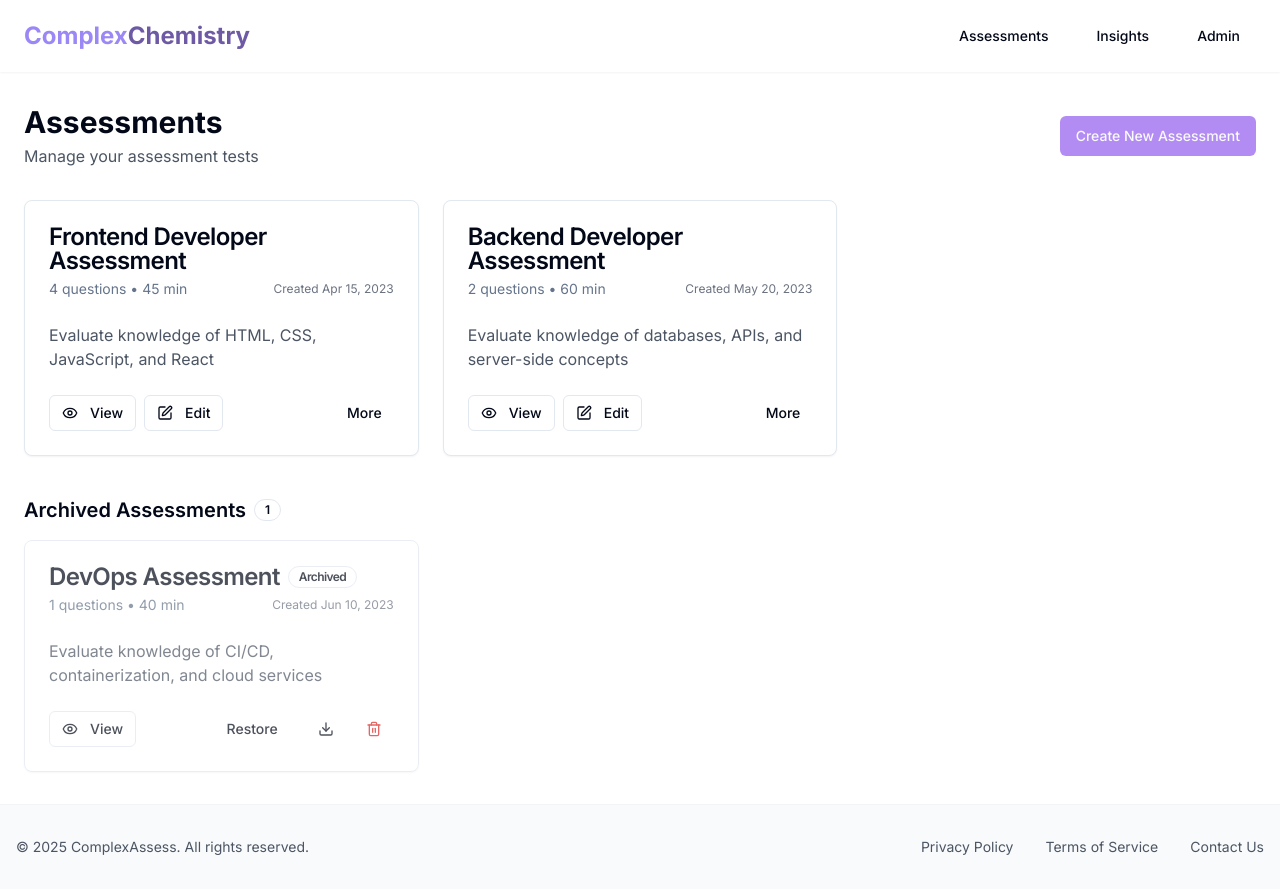
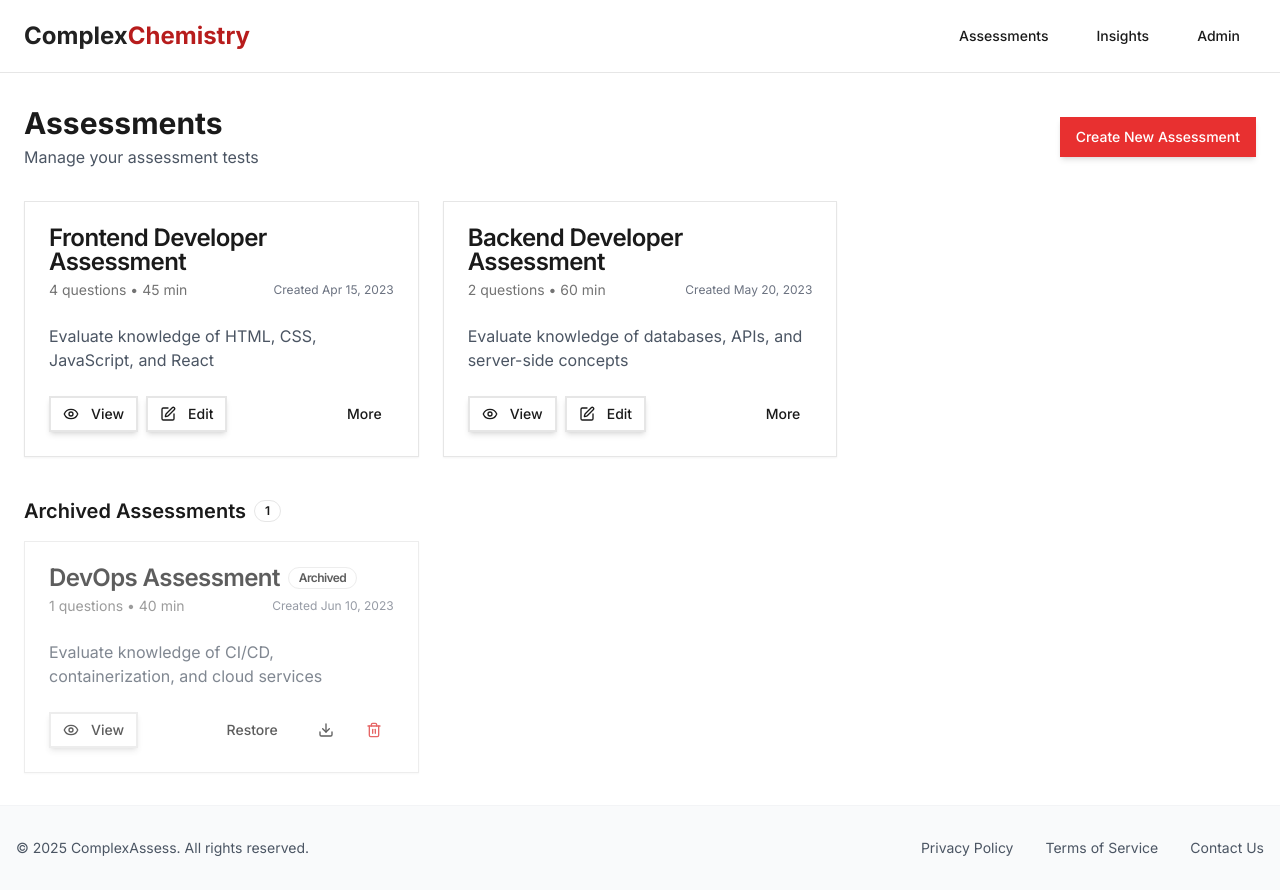
Before and after one commit to marceckosage/complex-interview-insight, a React (Vite) app: page /assessments in a window 1280 px wide. Built offline with nearby package versions, Linux system fonts and the light colour scheme.

Commit message:
Implement UI components

```diff
--- a/src/components/Header.tsx
+++ b/src/components/Header.tsx
@@ -7,14 +7,14 @@ export default function Header() {
   const navigate = useNavigate();
 
   return (
-    <header className="w-full bg-white shadow-sm py-4 sticky top-0 z-20">
+    <header className="w-full bg-background border-b border-border py-4 sticky top-0 z-20">
       <div className="container mx-auto flex justify-between items-center px-4 md:px-6">
         <div className="flex items-center">
           <h1
             onClick={() => navigate("/")}
-            className="text-xl md:text-2xl font-bold text-brand-purple cursor-pointer"
+            className="text-xl md:text-2xl font-bold text-brand-gray cursor-pointer"
           >
-            Complex<span className="text-brand-dark-purple">Chemistry</span>
+            Complex<span className="text-brand-dark-red">Chemistry</span>
           </h1>
         </div>
 
--- a/src/components/MobileNavMenu.tsx
+++ b/src/components/MobileNavMenu.tsx
@@ -9,7 +9,7 @@ import {
   SheetTitle,
   SheetTrigger
 } from "@/components/ui/sheet";
-import { Menu, Sparkles, Zap, HeartHandshake, Settings } from "lucide-react";
+import { Menu, Calendar, Home, Inbox, Search, Settings } from "lucide-react";
 
 export function MobileNavMenu() {
   const navigate = useNavigate();
@@ -28,10 +28,10 @@ export function MobileNavMenu() {
           <span className="sr-only">Toggle menu</span>
         </Button>
       </SheetTrigger>
-      <SheetContent side="left" className="w-[85vw] max-w-sm">
+      <SheetContent side="left" className="w-[85vw] max-w-sm border-r">
         <SheetHeader className="mb-6">
-          <SheetTitle className="text-2xl font-bold text-brand-purple">
-            Complex<span className="text-brand-dark-purple">Chemistry</span>
+          <SheetTitle className="text-2xl font-bold text-brand-gray">
+            Complex<span className="text-brand-dark-red">Chemistry</span>
           </SheetTitle>
         </SheetHeader>
         <nav className="flex flex-col space-y-4">
@@ -40,24 +40,24 @@ export function MobileNavMenu() {
             className="justify-start text-left h-12 px-4"
             onClick={() => handleNavigation("/")}
           >
-            <Sparkles className="mr-3 h-5 w-5" />
-            Home
+            <Home className="mr-3 h-5 w-5" />
+            <span>Home</span>
           </Button>
           <Button
             variant="ghost"
             className="justify-start text-left h-12 px-4"
             onClick={() => handleNavigation("/assessments")}
           >
-            <Zap className="mr-3 h-5 w-5" />
-            Assessments
+            <Calendar className="mr-3 h-5 w-5" />
+            <span>Assessments</span>
           </Button>
           <Button
             variant="ghost"
             className="justify-start text-left h-12 px-4"
             onClick={() => handleNavigation("/results")}
           >
-            <HeartHandshake className="mr-3 h-5 w-5" />
-            Insights
+            <Inbox className="mr-3 h-5 w-5" />
+            <span>Insights</span>
           </Button>
           <Button
             variant="ghost"
@@ -65,7 +65,7 @@ export function MobileNavMenu() {
             onClick={() => handleNavigation("/admin")}
           >
             <Settings className="mr-3 h-5 w-5" />
-            Admin
+            <span>Admin</span>
           </Button>
         </nav>
       </SheetContent>
--- a/src/components/ui/button.tsx
+++ b/src/components/ui/button.tsx
@@ -1,3 +1,4 @@
+
 import * as React from "react"
 import { Slot } from "@radix-ui/react-slot"
 import { cva, type VariantProps } from "class-variance-authority"
@@ -5,24 +6,24 @@ import { cva, type VariantProps } from "class-variance-authority"
 import { cn } from "@/lib/utils"
 
 const buttonVariants = cva(
-  "inline-flex items-center justify-center gap-2 whitespace-nowrap rounded-md text-sm font-medium ring-offset-background transition-colors focus-visible:outline-none focus-visible:ring-2 focus-visible:ring-ring focus-visible:ring-offset-2 disabled:pointer-events-none disabled:opacity-50 [&_svg]:pointer-events-none [&_svg]:size-4 [&_svg]:shrink-0",
+  "inline-flex items-center justify-center gap-2 whitespace-nowrap text-sm font-medium transition-colors focus-visible:outline-none focus-visible:ring-2 focus-visible:ring-ring focus-visible:ring-offset-2 disabled:pointer-events-none disabled:opacity-50 [&_svg]:pointer-events-none [&_svg]:size-4 [&_svg]:shrink-0",
   {
     variants: {
       variant: {
-        default: "bg-primary text-primary-foreground hover:bg-primary/90",
+        default: "bg-primary text-primary-foreground hover:brightness-110 shadow-md hover:shadow-lg active:translate-y-0.5",
         destructive:
-          "bg-destructive text-destructive-foreground hover:bg-destructive/90",
+          "bg-destructive text-destructive-foreground hover:brightness-110 shadow-md hover:shadow-lg active:translate-y-0.5",
         outline:
-          "border border-input bg-background hover:bg-accent hover:text-accent-foreground",
+          "border-2 border-input bg-background hover:bg-accent hover:text-accent-foreground shadow-md hover:shadow-lg active:translate-y-0.5",
         secondary:
-          "bg-secondary text-secondary-foreground hover:bg-secondary/80",
-        ghost: "hover:bg-accent hover:text-accent-foreground",
+          "bg-secondary text-secondary-foreground hover:brightness-95 shadow-md hover:shadow-lg active:translate-y-0.5",
+        ghost: "hover:bg-secondary hover:text-secondary-foreground",
         link: "text-primary underline-offset-4 hover:underline",
       },
       size: {
         default: "h-10 px-4 py-2",
-        sm: "h-9 rounded-md px-3",
-        lg: "h-11 rounded-md px-8",
+        sm: "h-9 px-3",
+        lg: "h-11 px-8",
         icon: "h-10 w-10",
       },
     },
--- a/src/index.css
+++ b/src/index.css
@@ -8,82 +8,82 @@
 @layer base {
   :root {
     --background: 0 0% 100%;
-    --foreground: 222.2 84% 4.9%;
+    --foreground: 0 0% 10%;
 
     --card: 0 0% 100%;
-    --card-foreground: 222.2 84% 4.9%;
+    --card-foreground: 0 0% 10%;
 
     --popover: 0 0% 100%;
-    --popover-foreground: 222.2 84% 4.9%;
+    --popover-foreground: 0 0% 10%;
 
-    --primary: 262 80% 75%;
-    --primary-foreground: 210 40% 98%;
+    --primary: 0 80% 55%;
+    --primary-foreground: 0 0% 100%;
 
-    --secondary: 260 40% 96.1%;
-    --secondary-foreground: 222.2 47.4% 11.2%;
+    --secondary: 0 0% 96%;
+    --secondary-foreground: 0 0% 10%;
 
-    --muted: 210 40% 96.1%;
-    --muted-foreground: 215.4 16.3% 46.9%;
+    --muted: 0 0% 96%;
+    --muted-foreground: 0 0% 45%;
 
-    --accent: 262 80% 95%;
-    --accent-foreground: 222.2 47.4% 11.2%;
+    --accent: 120 40% 45%;
+    --accent-foreground: 0 0% 100%;
 
-    --destructive: 0 84.2% 60.2%;
-    --destructive-foreground: 210 40% 98%;
+    --destructive: 0 84% 60%;
+    --destructive-foreground: 0 0% 100%;
 
-    --border: 214.3 31.8% 91.4%;
-    --input: 214.3 31.8% 91.4%;
-    --ring: 262 80% 75%;
+    --border: 0 0% 90%;
+    --input: 0 0% 90%;
+    --ring: 0 80% 55%;
 
-    --radius: 0.5rem;
+    --radius: 0;
 
     --sidebar-background: 0 0% 98%;
-    --sidebar-foreground: 240 5.3% 26.1%;
-    --sidebar-primary: 240 5.9% 10%;
+    --sidebar-foreground: 0 0% 15%;
+    --sidebar-primary: 0 0% 10%;
     --sidebar-primary-foreground: 0 0% 98%;
-    --sidebar-accent: 240 4.8% 95.9%;
-    --sidebar-accent-foreground: 240 5.9% 10%;
-    --sidebar-border: 220 13% 91%;
-    --sidebar-ring: 217.2 91.2% 59.8%;
+    --sidebar-accent: 0 0% 95%;
+    --sidebar-accent-foreground: 0 0% 10%;
+    --sidebar-border: 0 0% 90%;
+    --sidebar-ring: 0 80% 55%;
   }
 
   .dark {
-    --background: 222.2 84% 4.9%;
-    --foreground: 210 40% 98%;
+    --background: 0 0% 10%;
+    --foreground: 0 0% 98%;
 
-    --card: 222.2 84% 4.9%;
-    --card-foreground: 210 40% 98%;
+    --card: 0 0% 10%;
+    --card-foreground: 0 0% 98%;
 
-    --popover: 222.2 84% 4.9%;
-    --popover-foreground: 210 40% 98%;
+    --popover: 0 0% 10%;
+    --popover-foreground: 0 0% 98%;
 
-    --primary: 262 80% 75%;
-    --primary-foreground: 222.2 47.4% 11.2%;
+    --primary: 0 70% 55%;
+    --primary-foreground: 0 0% 100%;
 
-    --secondary: 217.2 32.6% 17.5%;
-    --secondary-foreground: 210 40% 98%;
+    --secondary: 0 0% 15%;
+    --secondary-foreground: 0 0% 98%;
 
-    --muted: 217.2 32.6% 17.5%;
-    --muted-foreground: 215 20.2% 65.1%;
+    --muted: 0 0% 15%;
+    --muted-foreground: 0 0% 65%;
 
-    --accent: 262 50% 30%;
-    --accent-foreground: 210 40% 98%;
+    --accent: 120 40% 35%;
+    --accent-foreground: 0 0% 100%;
 
-    --destructive: 0 62.8% 30.6%;
-    --destructive-foreground: 210 40% 98%;
+    --destructive: 0 70% 50%;
+    --destructive-foreground: 0 0% 98%;
 
-    --border: 217.2 32.6% 17.5%;
-    --input: 217.2 32.6% 17.5%;
-    --ring: 262 80% 75%;
+    --border: 0 0% 20%;
+    --input: 0 0% 20%;
+    --ring: 0 70% 55%;
 
-    --sidebar-background: 240 5.9% 10%;
-    --sidebar-foreground: 240 4.8% 95.9%;
-    --sidebar-primary: 224.3 76.3% 48%;
+    --sidebar-background: 0 0% 10%;
+    --sidebar-foreground: 0 0% 95%;
+    --sidebar-primary: 0 70% 55%;
     --sidebar-primary-foreground: 0 0% 100%;
-    --sidebar-accent: 240 3.7% 15.9%;
-    --sidebar-accent-foreground: 240 4.8% 95.9%;
-    --sidebar-border: 240 3.7% 15.9%;
-    --sidebar-ring: 217.2 91.2% 59.8%;
+    --sidebar-accent: 0 0% 15%;
+    --sidebar-accent-foreground: 0 0% 95%;
+    --sidebar-border: 0 0% 15%;
+    --sidebar-ring: 0 70% 55%;
   }
 }
 
@@ -103,5 +103,13 @@
 }
 
 .hover-scale {
-  @apply transition-transform duration-200 hover:scale-105;
+  @apply transition-transform duration-200 hover:translate-y-[-2px] hover:shadow-md;
 }
+
+.btn-neumorphic {
+  @apply bg-secondary shadow-neumorphic transition-all active:shadow-neumorphic-inset active:translate-y-[1px];
+}
+
+.card-neumorphic {
+  @apply bg-white border border-gray-100 shadow-lg;
+}
--- a/tailwind.config.ts
+++ b/tailwind.config.ts
@@ -1,3 +1,4 @@
+
 import type { Config } from "tailwindcss";
 
 export default {
@@ -63,15 +64,19 @@ export default {
           ring: 'hsl(var(--sidebar-ring))'
         },
         brand: {
-          purple: '#9b87f5',
-          'dark-purple': '#6E59A5',
-          'light-purple': '#D6BCFA',
+          red: '#E53935',
+          'dark-red': '#B71C1C',
+          green: '#43A047',
+          'dark-green': '#2E7D32',
+          gray: '#212121',
+          'light-gray': '#EEEEEE',
+          orange: '#FF9800'
         }
       },
       borderRadius: {
-        lg: 'var(--radius)',
-        md: 'calc(var(--radius) - 2px)',
-        sm: 'calc(var(--radius) - 4px)'
+        lg: '0px',
+        md: '0px',
+        sm: '0px'
       },
       keyframes: {
         'accordion-down': {
@@ -120,6 +125,10 @@ export default {
       },
       fontFamily: {
         inter: ['Inter', 'sans-serif'],
+      },
+      boxShadow: {
+        'neumorphic': '5px 5px 15px rgba(0, 0, 0, 0.1), -5px -5px 15px rgba(255, 255, 255, 0.8)',
+        'neumorphic-inset': 'inset 5px 5px 15px rgba(0, 0, 0, 0.1), inset -5px -5px 15px rgba(255, 255, 255, 0.8)',
       }
     }
   },
```
Also changed, not shown: src/pages/Index.tsx (+33 -18 lines).
